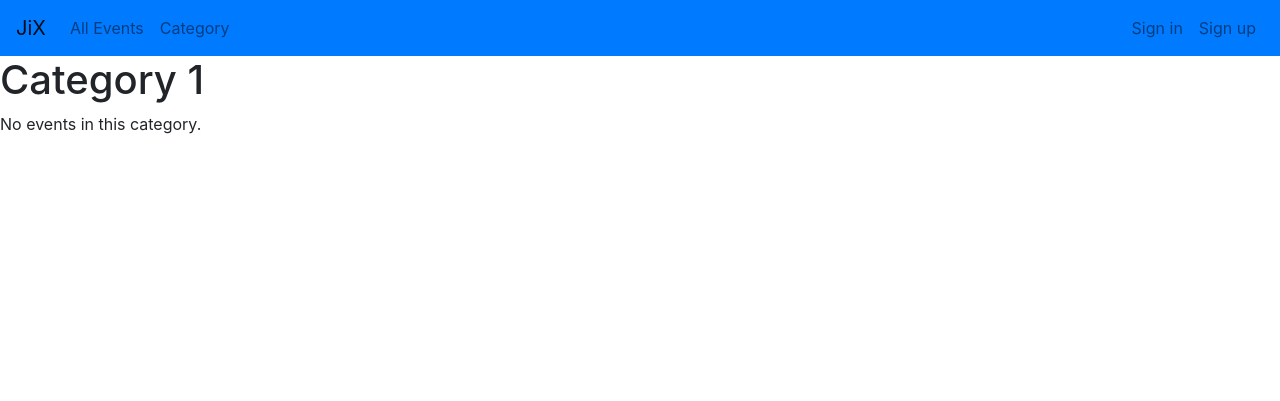
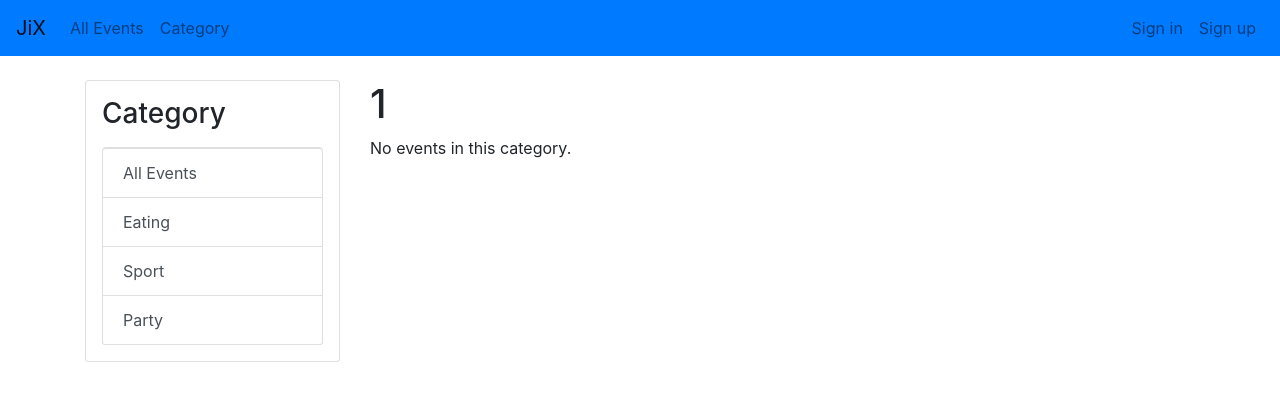
Before and after one commit to jix-666/jix, a Django app: page /events/1/ in a window 1280 px wide. Shown: the top 401 px of the page. Run offline with Django 3.2, Linux system fonts and the light colour scheme; data that the repository does not hold is empty; some libraries are stand-ins or nearby versions.

Commit message:
Add side nav active when click each category.

```diff
--- a/events/templates/events/events_by_category.html
+++ b/events/templates/events/events_by_category.html
@@ -1,7 +1,13 @@
 {% extends 'events/main.html' %}
 {% block content %}
 
-<h1>Category {{ category }}</h1>
+    <div class="container mt-4">
+        <div class="row">
+            <div class="col-3">
+                {% include 'events/sidenav.html' %}
+            </div>
+            <div class="col-9">
+                <h1>{{ category | capfirst }}</h1>
                 {% if events_in_category %}
                     <ul>
                         {% for event in events_in_category %}
@@ -14,5 +20,8 @@
                 {% else %}
                     <p>No events in this category.</p>
                 {% endif %}
+            </div>
+        </div>
+    </div>
 
 {% endblock %}
--- a/events/templates/events/sidenav.html
+++ b/events/templates/events/sidenav.html
@@ -2,13 +2,17 @@
     <h3 class="mb-3">Category</h3>
     <div class="list-group">
         <a
+                href="{% url 'events:feed' %}"
+                class="list-group-item list-group-item-action {% if all_events_active %}active{% endif %}">All
+            Events</a>
+        <a
                 href="{% url 'events:events_by_category' 'eating' %}"
-                class="list-group-item list-group-item-action">Eating</a>
+                class="list-group-item list-group-item-action {% if category == 'eating' %}active{% endif %}">Eating</a>
         <a
                 href="{% url 'events:events_by_category' 'sport' %}"
-                class="list-group-item list-group-item-action">Sport</a>
+                class="list-group-item list-group-item-action {% if category == 'sport' %}active{% endif %}">Sport</a>
         <a
                 href="{% url 'events:events_by_category' 'party' %}"
-                class="list-group-item list-group-item-action">Party</a>
+                class="list-group-item list-group-item-action {% if category == 'party' %}active{% endif %}">Party</a>
     </div>
 </div>
--- a/events/views.py
+++ b/events/views.py
@@ -1,7 +1,8 @@
+from django.contrib import messages
 from django.shortcuts import render, redirect
+
+from .forms import EventForm
 from .models import Event
-from .forms import EventForm
-from django.contrib import messages
 
 
 # Create your views here.
@@ -9,7 +10,7 @@ from django.contrib import messages
 
 def events(request):
     all_events = Event.objects.all()
-    return render(request, 'events/all_events.html', {'all_events': all_events})
+    return render(request, 'events/all_events.html', {'all_events': all_events, 'all_events_active': True})
 
 
 def events_by_category(request, category):
```
Also changed, not shown: events/templates/events/all_events.html (+7 -0 lines). Lines whose indentation alone changed are shown as unchanged.
